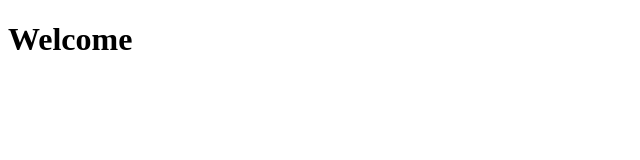
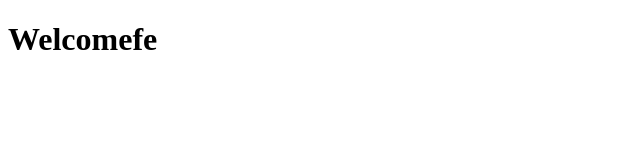
Before and after one commit to ameerjmc/testing, a plain HTML site: page index.html in a window 1280 px wide. Shown: the full height of the page, 0-640 px from the left. Drawn offline with Linux system fonts and the light colour scheme.

Commit message:
change text

```diff
--- a/index.html
+++ b/index.html
@@ -5,6 +5,6 @@
 	<title>Document</title>
 </head>
 <body>
-	<h1>Welcome</h1>
+	<h1>Welcomefe</h1>
 </body>
 </html>
```
